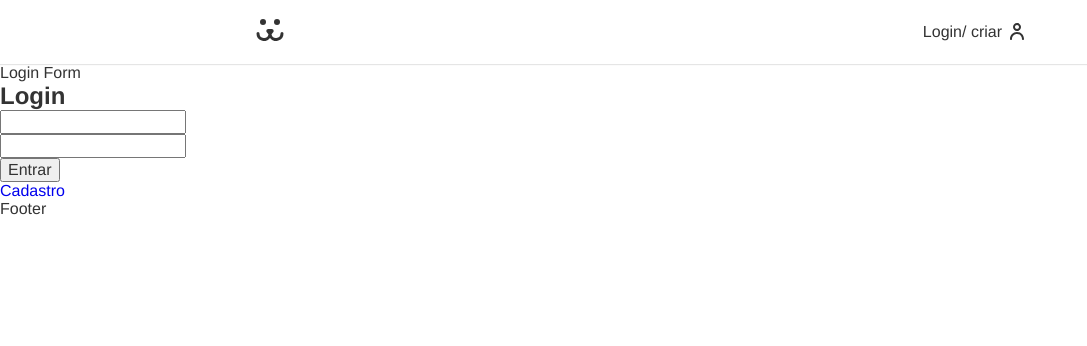
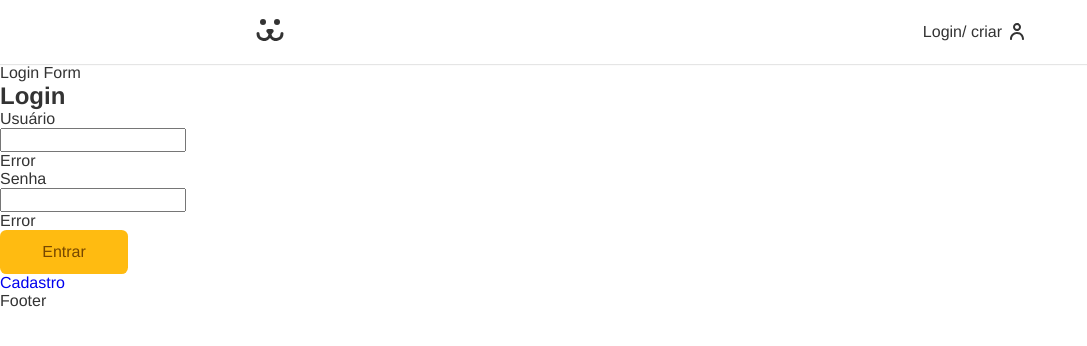
Before and after one commit to thiagonmiziara/dogs, a React (Create React App) app in the folder dogs/: page /login in a window 1280 px wide. Shown: the top 346 px of the page, without its empty margins (0-1087 px from the left). Built offline with nearby package versions, Linux system fonts and the light colour scheme.

Commit message:
Add styles no component button

```diff
--- /dev/null
+++ b/dogs/src/Components/Forms/Button.jsx
@@ -0,0 +1,7 @@
+import React from "react";
+import styles from "./Button.module.css";
+const Button = ({children, ...props}) => {
+  return <button {...props}className={styles.button}>{children}</button>;
+};
+
+export default Button;
--- /dev/null
+++ b/dogs/src/Components/Forms/Button.module.css
@@ -0,0 +1,24 @@
+.button {
+    min-width: 8rem;
+    font-size: 1rem;
+    font-family: var(--type-first);
+    cursor: pointer;
+    border: none;
+    border-radius: .4rem;
+    background: #fb1;
+    color: #764701;
+    padding: .8rem 1.2rem;
+    box-sizing: border-box;
+    transition: .1s;
+}
+
+.button:hover,
+.button:focus {
+    outline: none;
+    box-shadow: 0 0 0 3px #fea, 0 0 0 4px #fb1;
+}
+
+.button:disabled {
+    opacity: .5;
+    cursor: wait;
+}
--- /dev/null
+++ b/dogs/src/Components/Forms/Input.jsx
@@ -0,0 +1,14 @@
+import React from "react";
+import styles from "./Input.module.css";
+
+const Input = ({ label, type, name }) => {
+  return (
+    <div className={styles.wrapper}>
+      <label htmlFor={name} className={styles.label}>{label}</label>
+      <input id={name} name={name} className={styles.input} type={type} />
+      <p className={styles.error}>Error</p>
+    </div>
+  );
+};
+
+export default Input;
--- a/dogs/src/Components/Login/LoginForm.jsx
+++ b/dogs/src/Components/Login/LoginForm.jsx
@@ -1,5 +1,8 @@
 import React from "react";
 import { Link } from "react-router-dom";
+import Input from "../Forms/Input";
+import Button from "../Forms/Button";
+
 const LoginForm = () => {
   const [username, setUsername] = React.useState("");
   const [password, setPassword] = React.useState("");
@@ -7,16 +10,18 @@
   const handleSubmit = (event) => {
     event.preventDefault();
 
-    fetch('https://dogsapi.origamid.dev/json/jwt-auth/v1/token',{
-      method: 'POST',
-      headers:{
-        'Content-type': 'application/json'
+    fetch("https://dogsapi.origamid.dev/json/jwt-auth/v1/token", {
+      method: "POST",
+      headers: {
+        "Content-type": "application/json",
       },
-      body: JSON.stringify({username, password}),
-     }).then(response => {
-       console.log(response)
-      return response.json();
-      }).then(json => console.log(json))
+      body: JSON.stringify({ username, password }),
+    })
+      .then((response) => {
+        console.log(response);
+        return response.json();
+      })
+      .then((json) => console.log(json));
   };
 
   return (
@@ -24,19 +29,9 @@
       Login Form
       <h1>Login</h1>
       <form onSubmit={handleSubmit}>
-        <input
-          type="text"
-          value={username}
-          onChange={({ target }) => setUsername(target.value)}
-        />
-
-        <input
-          type="text"
-          value={password}
-          onChange={({ target }) => setPassword(target.value)}
-        />
-
-        <button>Entrar</button>
+        <Input label="Usuário" type="text" name="usename" />
+        <Input label="Senha" type="password" name="password" />
+       <Button>Entrar</Button>
       </form>
       <Link to="/login/criar">Cadastro</Link>
     </section>
```
Also changed, not shown: dogs/src/Components/Forms/Input.module.css (added), 1 other file (tests, documents, lock files or other folders).
